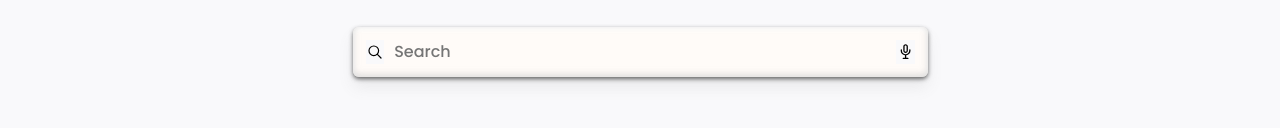
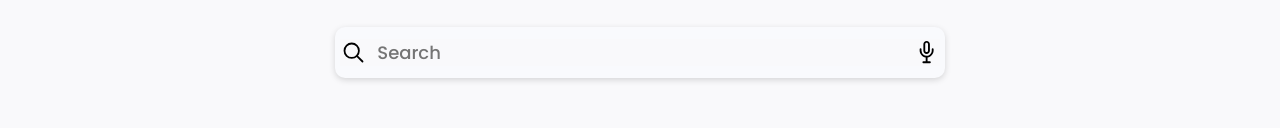
Before and after one commit to cleanheart/deepde, a plain HTML site: page index.html in a window 1280 px wide. Shown: the part 251-379 px from the top of the page. Drawn offline with Linux system fonts and the light colour scheme.

Commit message:
search wrapper input design  update

```diff
--- a/assets/css/style.css
+++ b/assets/css/style.css
@@ -106,26 +106,19 @@ header .right ul{
   display: -webkit-box;
   display: -ms-flexbox;
   display: flex;
-  background-color:#fffbf8;
-  padding:13px;
-  max-width:575px;
+  background-color:var(--bg-secondary-color);
+  padding:12px 5px;
+  max-width:610px;
   margin:30px auto;
   -webkit-box-sizing:border-box;
   box-sizing:border-box;
-  border-radius:6px;
-  -webkit-box-shadow:
-      0 2px 4px 0 rgba(72, 72, 72, 0.83),
-      0 10px 15px 0 rgba(126, 126, 126, 0.12),
-      0 -2px 6px 1px rgba(199, 199, 199, 0.55) inset,
-      0 2px 4px 2px rgba(255, 255, 255, 0.83) inset;
-  box-shadow:
-      0 2px 4px 0 rgba(72, 72, 72, 0.83),
-      0 10px 15px 0 rgba(126, 126, 126, 0.12),
-      0 -2px 6px 1px rgba(199, 199, 199, 0.55) inset,
-      0 2px 4px 2px rgba(255, 255, 255, 0.83) inset;
+  border-radius:10px;
+  box-shadow:var(--white-rgba-color);
+  -webkit-box-shadow:var(--white-rgba-color);
 }
 .search-box img{
-  width: 20px;
+  width: 30px;
+  display: inline-block;
   cursor: pointer;
 }
 .search-box .icon-2{
@@ -137,10 +130,11 @@ header .right ul{
 input[type="search"]{
   width:100%;
   padding-left:10px;
+  font-size: 18px;
   border:none;
   color:#939393;
   font-weight:500;
-  background-color:#fffbf8;
+  background-color:transparent;
 }
 
 input[type="search"]:focus{
```
